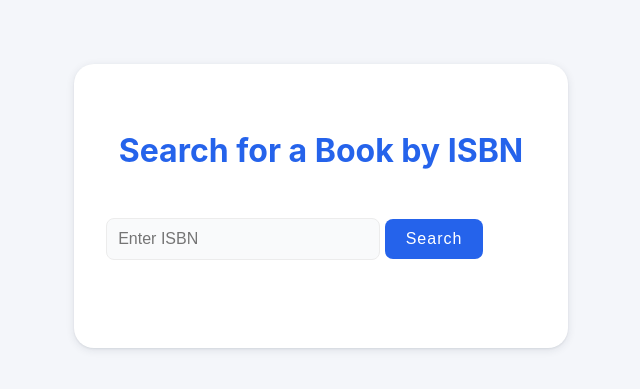
After one commit to Niecke/book_shelves, a Flask app: page /book/search in a window 1280 px wide. The commit adds this page. Shown: the top 389 px of the page, without its empty margins (319-959 px from the left). Run offline with Flask 3, Linux system fonts and the light colour scheme; the visitor is signed in with stand-in values (Sample User, id 1); parts of the project's set-up code (start-up, migrations or seed data) failed here and were passed over.

Commit message:
move book list to home; add isbn search

```diff
--- a/app/blueprints/books.py
+++ b/app/blueprints/books.py
@@ -6,20 +6,51 @@ from flask import (
     abort,
     request,
     render_template,
+    flash,
+    current_app,
 )
+import requests
 from utils.user_utils import get_current_user
 from models import db, Book
 from decorators import login_required
 
 
-book_bp = Blueprint("book", __name__, template_folder="templates")
+book_bp = Blueprint(
+    "book", __name__, template_folder="templates/books", url_prefix="/book"
+)
 
 
-@book_bp.route("/books_create", methods=["GET", "POST"])
+@book_bp.route("/search", methods=["GET", "POST"])
 @login_required
-def create_book():
+def search():
+    book_data = None
+    if request.method == "POST":
+        isbn = request.form.get("isbn")
+        if isbn:
+            google_api = f"https://www.googleapis.com/books/v1/volumes?q=isbn:{isbn}"
+            resp = requests.get(google_api)
+            data = resp.json()
+            current_app.logger.debug(data)
+            if "items" in data and data["items"]:
+                info = data["items"][0]["volumeInfo"]
+                book_data = {
+                    "title": info.get("title"),
+                    "authors": info.get("authors", []),
+                    "language": info.get("language"),
+                    "description": info.get("description"),
+                    "isbn": isbn,
+                    "genre": ", ".join(info.get("categories", [])),
+                }
+            else:
+                flash("No book found for that ISBN.", "warning")
+    return render_template("books/search.html", book=book_data)
+
+
+@book_bp.route("/create", methods=["GET", "POST"])
+@login_required
+def create():
     if request.method == "GET":
-        return render_template("create_book.html")
+        return render_template("books/create.html")
     data = request.form
     isbn = data.get("isbn")
     if not isbn:
@@ -48,12 +79,21 @@ def create_book():
     db.session.add(book)
     current_user.books.append(book)
     db.session.commit()
-    return redirect(url_for("book.list_books"))
+    return redirect(url_for("home"))
 
 
-@book_bp.route("/books")
+@book_bp.route("/delete/<int:book_id>", methods=["POST"])
 @login_required
-def list_books():
+def delete_book(book_id):
     current_user = get_current_user()
-    books = current_user.books
-    return render_template("list_books.html", books=books)
+    book = Book.query.get_or_404(book_id)
+    # Only remove link between user and this book
+    if book in current_user.books:
+        current_user.books.remove(book)
+        db.session.commit()
+    # Optionally, delete book object if no users are left
+    if not book.users:
+        db.session.delete(book)
+        db.session.commit()
+    flash("Book removed.", "success")
+    return redirect(url_for("home"))
--- /dev/null
+++ b/app/templates/books/search.html
@@ -0,0 +1,54 @@
+<!DOCTYPE html>
+<html lang="en">
+<head>
+    <meta charset="UTF-8">
+    <title>ISBN Lookup - BookShelves</title>
+    <link rel="stylesheet" href="{{ url_for('static', filename='style.css') }}">
+</head>
+<body>
+    <div class="container">
+        <h2>Search for a Book by ISBN</h2>
+        <form method="POST" style="margin-bottom:2em;">
+            <input type="text" name="isbn" placeholder="Enter ISBN" maxlength="13" required style="padding: 0.7em; border-radius:8px; border:1px solid #ececec; width: 250px;">
+            <button type="submit" style="padding: 0.7em 1.3em; border-radius:8px; border:none; background: var(--primary, #2563eb); color: #fff;">Search</button>
+        </form>
+
+        {% with messages = get_flashed_messages(with_categories=true) %}
+          {% if messages %}
+            <ul style="color:#f59e42; margin-bottom:1em;">
+              {% for category, message in messages %}
+                <li>{{ message }}</li>
+              {% endfor %}
+            </ul>
+          {% endif %}
+        {% endwith %}
+
+        {% if book %}
+        <div class="book-card">
+            <div class="book-title">{{ book.title }}</div>
+            <div class="book-meta">
+                Authors: {{ book.authors|join(', ') }}<br>
+                Language: {{ book.language|upper }}<br>
+                ISBN: {{ book.isbn }}<br>
+                Genre: {{ book.genre }}
+            </div>
+            {% if book.description %}
+                <div class="book-desc" style="margin-top:10px;">{{ book.description }}</div>
+            {% endif %}
+
+            <form method="post" action="{{ url_for('book.create') }}">
+                <input type="hidden" name="title" value="{{ book.title }}">
+                {% for author in book.authors %}
+                    <input type="hidden" name="authors" value="{{ author }}">
+                {% endfor %}
+                <input type="hidden" name="language" value="{{ book.language }}">
+                <input type="hidden" name="isbn" value="{{ book.isbn }}">
+                <input type="hidden" name="description" value="{{ book.description }}">
+                <input type="hidden" name="genre" value="{{ book.genre }}">
+                <button type="submit" style="margin-top:1.2em; padding: 0.7em 1.3em; border-radius:8px; border:none; background: #10b981; color: #fff;">Save Book</button>
+            </form>
+        </div>
+        {% endif %}
+    </div>
+</body>
+</html>
```
Also changed, not shown: app/templates/create_book.html (deleted, +0 -37 lines), app/templates/index.html (+25 -0 lines), app/templates/list_books.html (deleted, +0 -37 lines).
